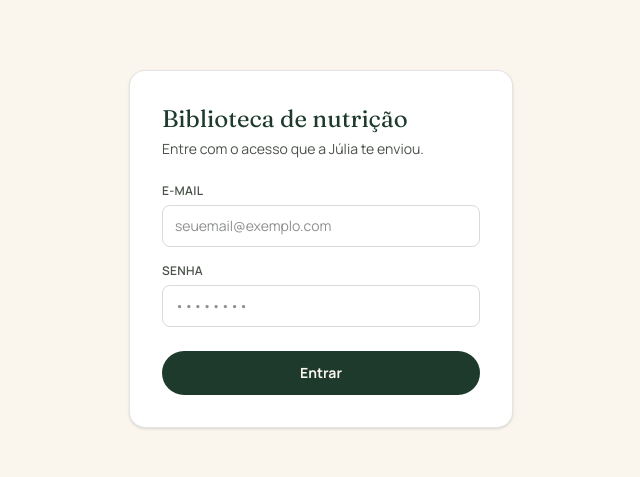
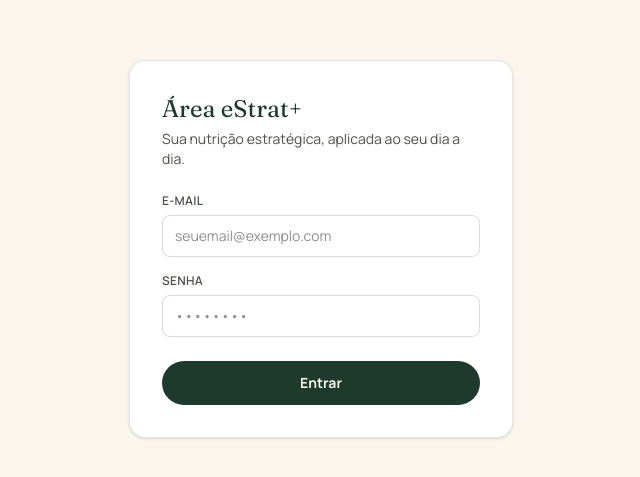
Before and after one commit to Julia090-del/site-julia-pinheiro, a Next.js app: page /biblioteca/login in a window 1280 px wide. Shown: the part 151-628 px from the top of the page, without its empty margins (319-959 px from the left). Built offline with nearby package versions, Linux system fonts and the light colour scheme; no server answers.

Commit message:
Rename patient area from 'Biblioteca de nutrição' to 'Área eStrat+'

```diff
--- a/src/app/biblioteca/layout.tsx
+++ b/src/app/biblioteca/layout.tsx
@@ -24,7 +24,7 @@ export default async function BibliotecaLayout({ children }: { children: React.R
         <header className="sticky top-0 z-40 border-b border-black/10 bg-cream/90 backdrop-blur">
           <div className="mx-auto flex max-w-5xl items-center justify-between px-4 py-3">
             <Link href="/biblioteca" className="font-serif text-lg text-green">
-              Biblioteca de nutrição
+              Área eStrat+
             </Link>
             <nav className="flex items-center gap-4 text-sm font-semibold text-ink-soft">
               {role === 'admin' && (
--- a/src/app/biblioteca/login/page.tsx
+++ b/src/app/biblioteca/login/page.tsx
@@ -29,8 +29,8 @@ export default function LoginPage() {
   return (
     <main className="flex min-h-screen items-center justify-center bg-cream px-4">
       <div className="w-full max-w-sm rounded-2xl border border-black/10 bg-white p-8 shadow-sm">
-        <h1 className="mb-1 font-serif text-2xl text-green">Biblioteca de nutrição</h1>
-        <p className="mb-6 text-sm text-ink-soft">Entre com o acesso que a Júlia te enviou.</p>
+        <h1 className="mb-1 font-serif text-2xl text-green">Área eStrat+</h1>
+        <p className="mb-6 text-sm text-ink-soft">Sua nutrição estratégica, aplicada ao seu dia a dia.</p>
 
         <form onSubmit={handleSubmit} className="flex flex-col gap-4">
           <div className="flex flex-col gap-1.5">
--- a/src/app/biblioteca/page.tsx
+++ b/src/app/biblioteca/page.tsx
@@ -10,7 +10,7 @@ export default async function BibliotecaHomePage() {
 
   return (
     <main className="mx-auto max-w-5xl px-4 py-10">
-      <h1 className="mb-2 font-serif text-3xl text-green">Bem-vinda à sua biblioteca.</h1>
+      <h1 className="mb-2 font-serif text-3xl text-green">Bem-vinda à sua Área eStrat+.</h1>
       <p className="mb-8 text-ink-soft">
         Guias práticos preparados pela Júlia para facilitar suas escolhas no dia a dia.
       </p>
```
